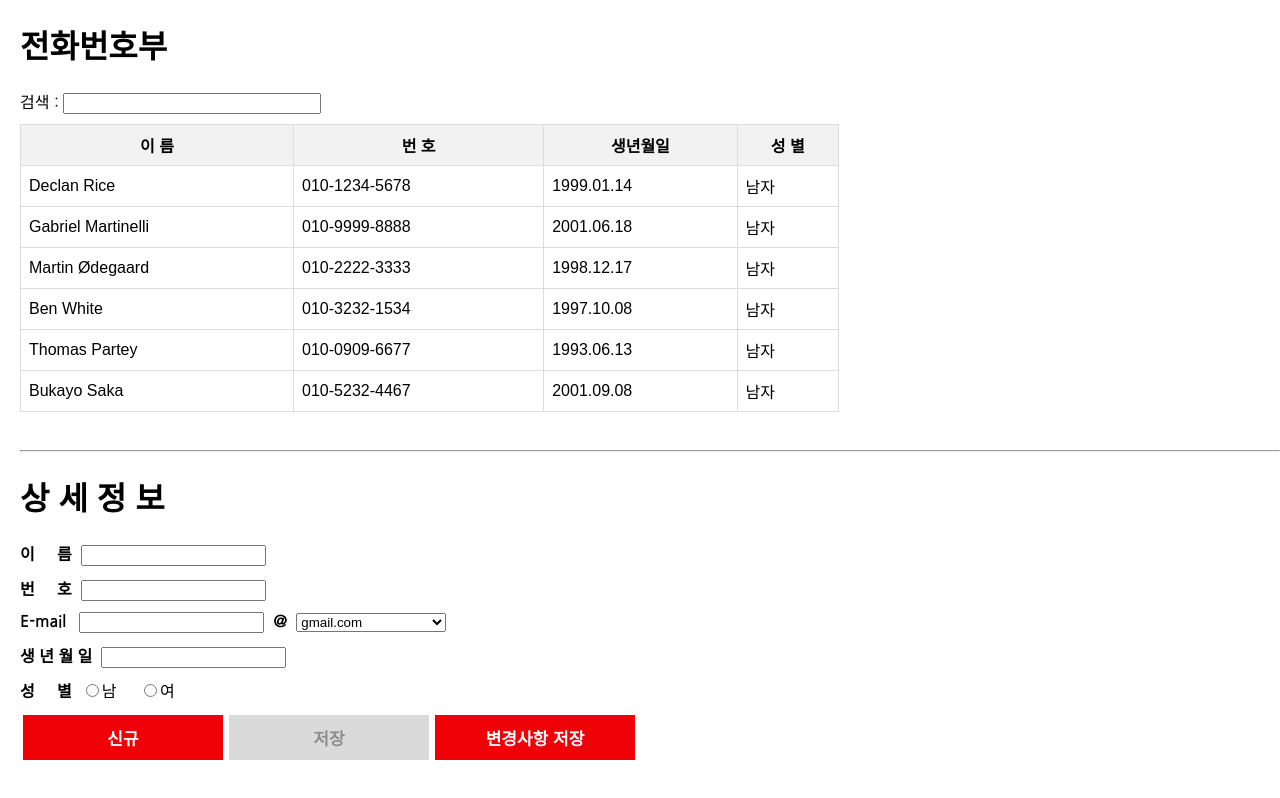
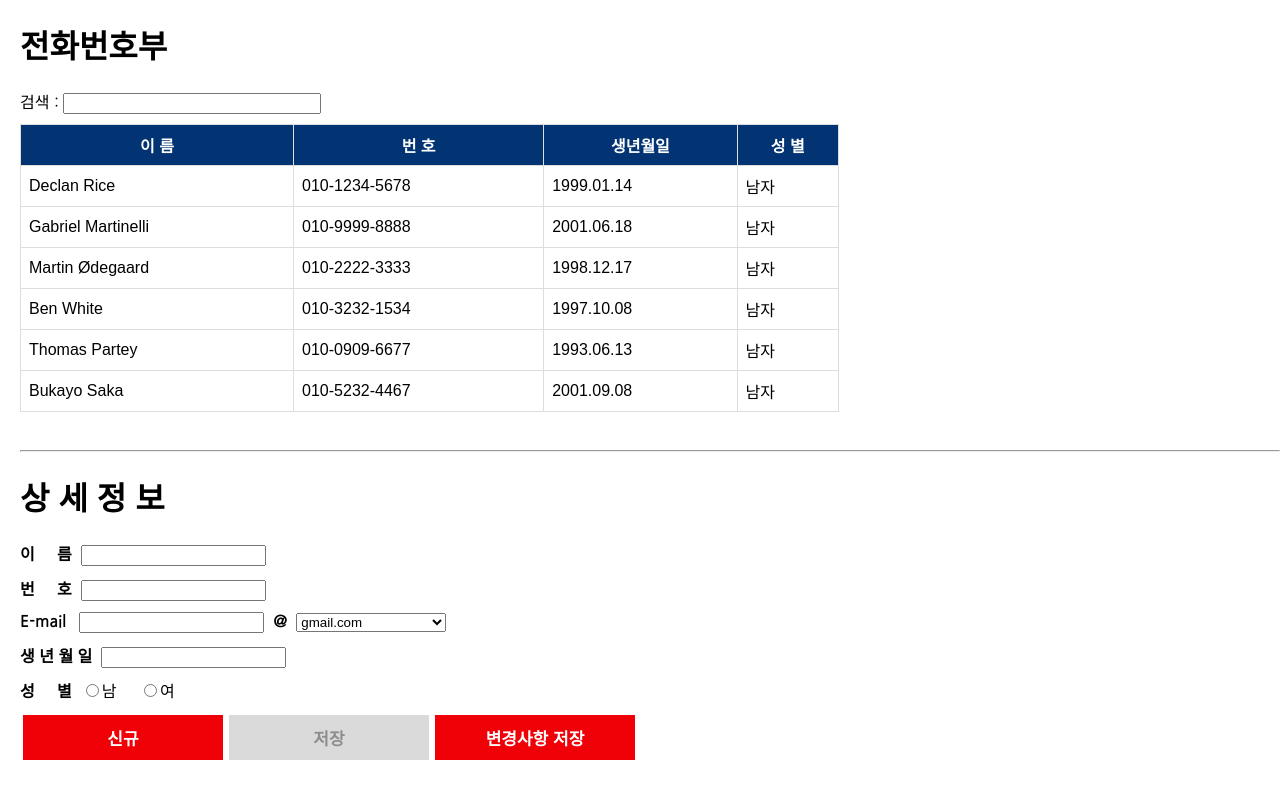
Before and after one commit to kimdaewhi/PhoneBook, a React (Create React App) app: page / in a window 1280 px wide. Built offline with nearby package versions, Linux system fonts and the light colour scheme.

Commit message:
버튼 및 테이블 헤더 스타일 적용

```diff
--- a/src/components/ContactDetailInfo.css
+++ b/src/components/ContactDetailInfo.css
@@ -41,7 +41,7 @@ div {
     top: 0;
     right: 0;
     z-index: -1;
-    background-color: #023474;
+    background-color: #9c824a;
     border-radius: 5px;
     box-shadow:inset 2px 2px 2px 0px rgba(255,255,255,.5),
     7px 7px 20px 0px rgba(0,0,0,.1),
--- a/src/components/ContactList.css
+++ b/src/components/ContactList.css
@@ -19,7 +19,8 @@ body {
 .contactList th {
     font-weight: bold;
     text-align: center;
-    background-color: #f2f2f2;
+    background-color: #023474;
+    color: white;
 }
 
 .input-search {
```
